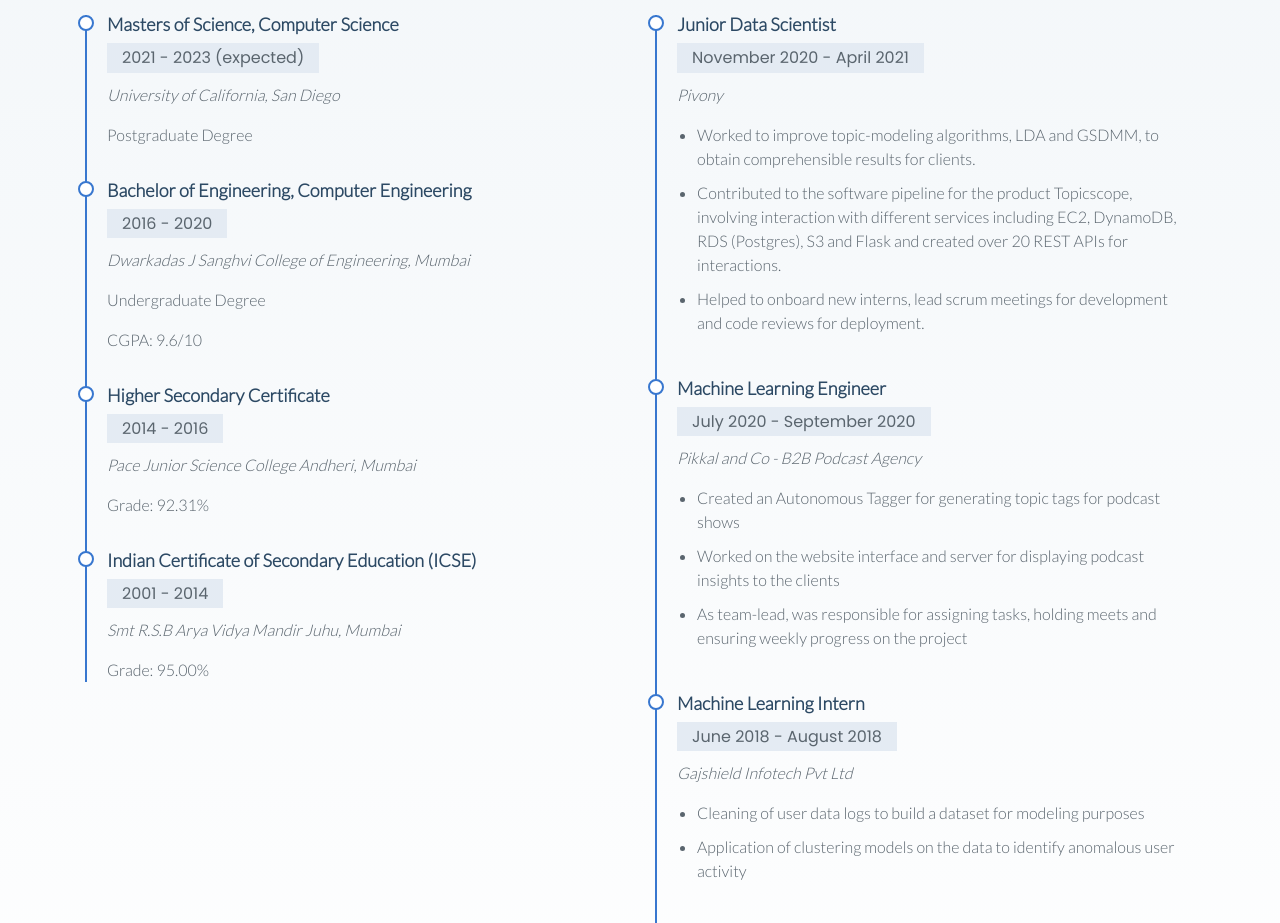
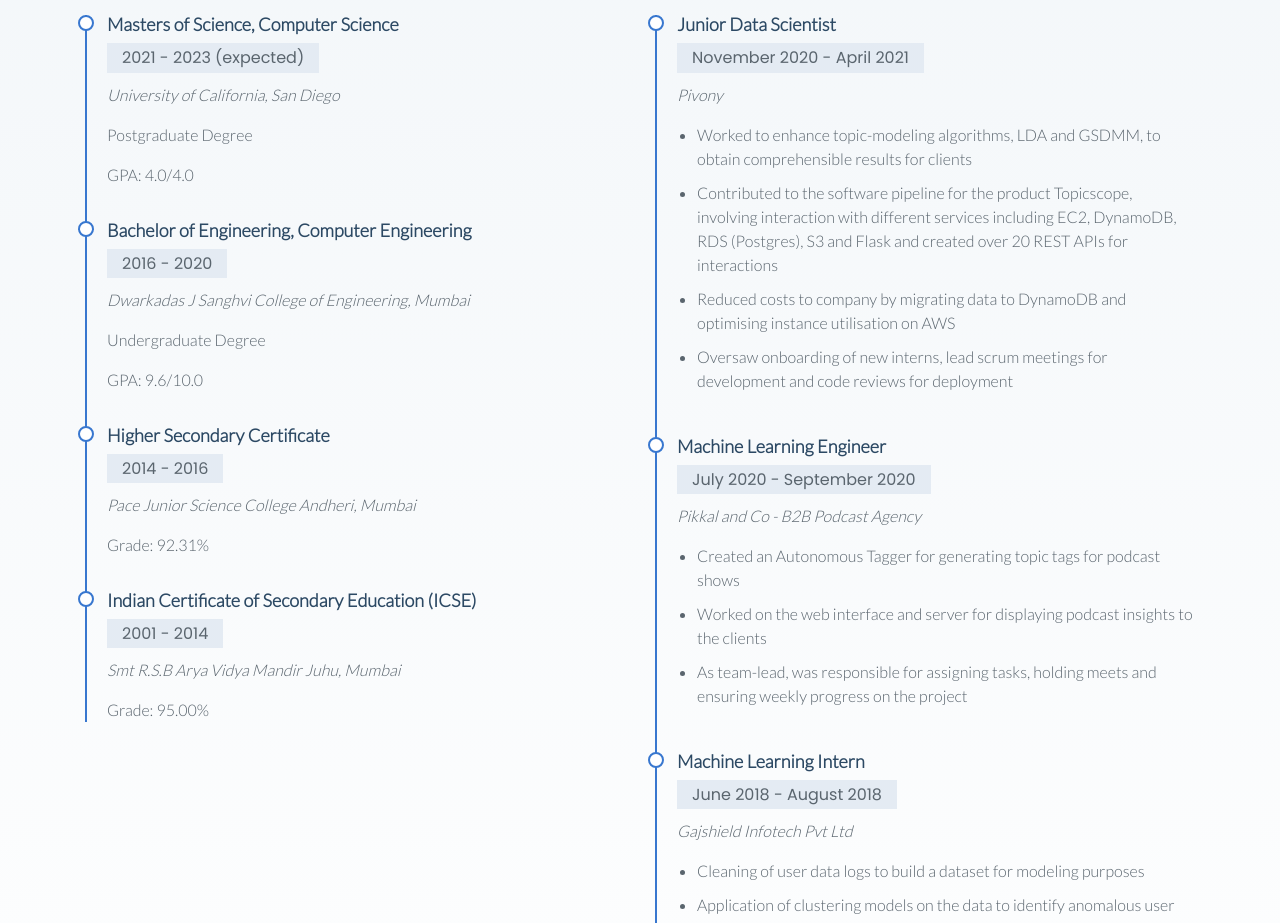
Before and after one commit to AdityaJ42/AdityaJ42.github.io, a plain HTML site: page index.html in a window 1280 px wide. Shown: the part 1295-2218 px from the top of the page. Drawn offline with nearby package versions, Linux system fonts and the light colour scheme; a web font is replaced by a local one.

Commit message:
MS GPA and minor changes

```diff
--- a/index.html
+++ b/index.html
@@ -173,13 +173,14 @@
               <h5>2021 - 2023 (expected)</h5>
               <p><em>University of California, San Diego</em></p>
               <p>Postgraduate Degree</p>
+              <p>GPA: 4.0/4.0</p>
             </div>
             <div class="resume-item">
               <h4>Bachelor of Engineering, Computer Engineering</h4>
               <h5>2016 - 2020</h5>
               <p><em>Dwarkadas J Sanghvi College of Engineering, Mumbai</em></p>
               <p>Undergraduate Degree</p>
-              <p>CGPA: 9.6/10</p>
+              <p>GPA: 9.6/10.0</p>
             </div>
             <div class="resume-item">
               <h4>Higher Secondary Certificate</h4>
@@ -203,9 +204,10 @@
               <p><em>Pivony</em></p>
               <p>
                 <ul>
-                  <li>Worked to improve topic-modeling algorithms, LDA and GSDMM, to obtain comprehensible results for clients.</li>
-                  <li>Contributed to the software pipeline for the product Topicscope, involving interaction with different services including EC2, DynamoDB, RDS (Postgres), S3 and Flask and created over 20 REST APIs for interactions.</li>
-                  <li>Helped to onboard new interns, lead scrum meetings for development and code reviews for deployment.</li>
+                  <li>Worked to enhance topic-modeling algorithms, LDA and GSDMM, to obtain comprehensible results for clients</li>
+                  <li>Contributed to the software pipeline for the product Topicscope, involving interaction with different services including EC2, DynamoDB, RDS (Postgres), S3 and Flask and created over 20 REST APIs for interactions</li>
+                  <li>Reduced costs to company by migrating data to DynamoDB and optimising instance utilisation on AWS</li>
+                  <li>Oversaw onboarding of new interns, lead scrum meetings for development and code reviews for deployment</li>
                 </ul>
               </p>
             </div>
@@ -216,7 +218,7 @@
               <p>
                 <ul>
                   <li>Created an Autonomous Tagger for generating topic tags for podcast shows</li>
-                  <li>Worked on the website interface and server for displaying podcast insights to the clients</li>
+                  <li>Worked on the web interface and server for displaying podcast insights to the clients</li>
                   <li>As team-lead, was responsible for assigning tasks, holding meets and ensuring weekly progress on the project</li>
                 </ul>
               </p>
```
